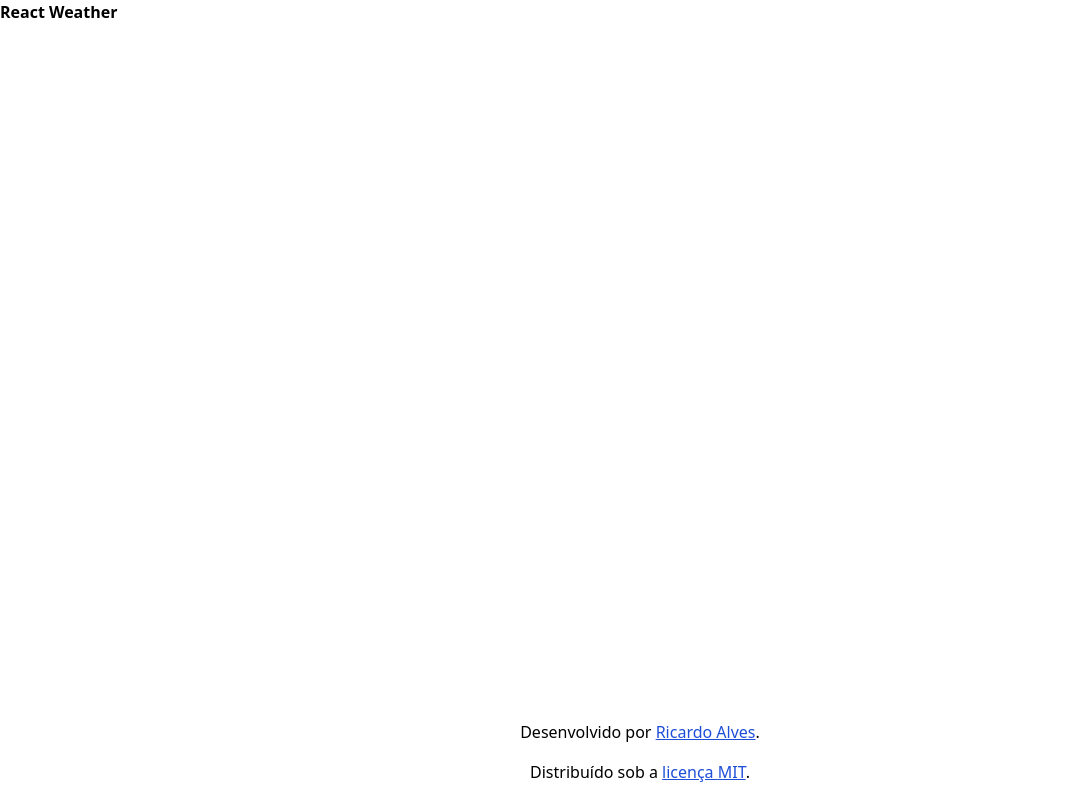
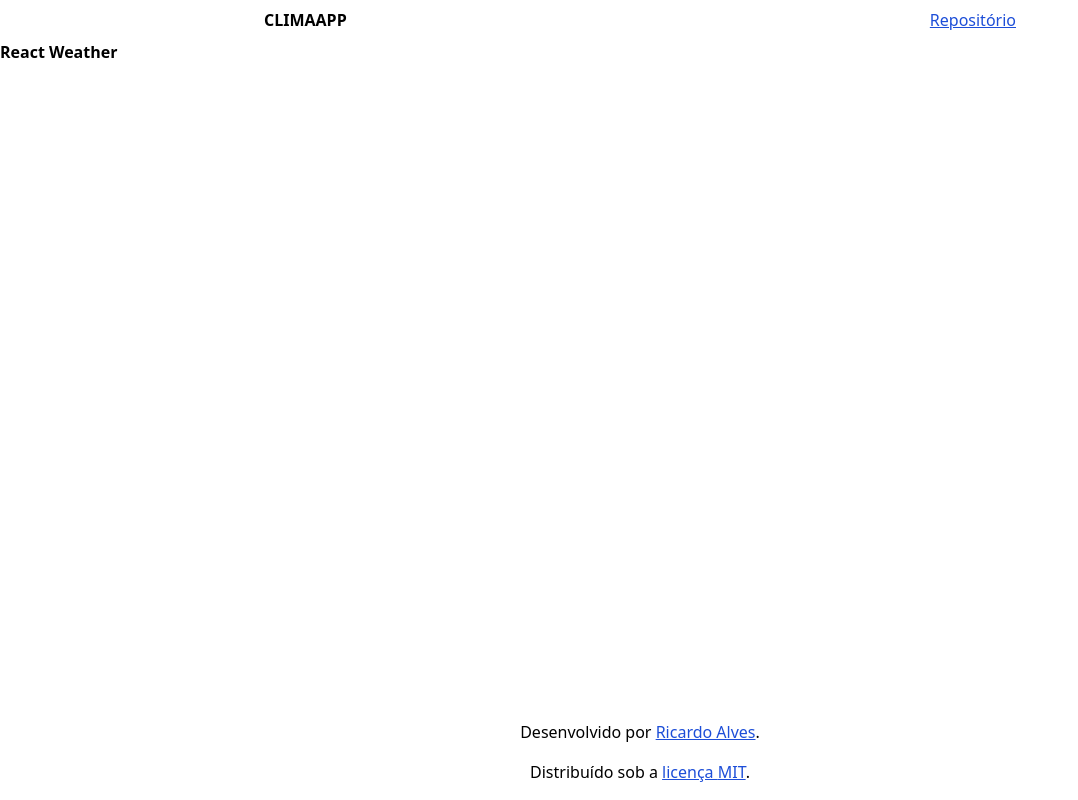
Before and after one commit to ricardospalves/react-weather, a Next.js app: page / in a window 1280 px wide. Shown: the whole page, without its empty margins (0-1078 px from the left). Built offline with nearby package versions, Linux system fonts and the light colour scheme.

Commit message:
add Header component

```diff
--- /dev/null
+++ b/src/components/Header/Header.tsx
@@ -0,0 +1,24 @@
+import { GENERAL, GITHUB } from 'src/constants'
+import { Container } from '../Container'
+import { HtmlLink } from '../HtmlLink'
+
+export const Header = () => {
+  return (
+    <Container
+      as="header"
+      className="flex justify-between h-10 shrink-0"
+      edgePadding
+    >
+      <h1 className="uppercase font-bold h-full flex items-center">
+        {GENERAL.appName}
+      </h1>
+
+      <HtmlLink
+        href={GITHUB.repositoryUrl}
+        className="h-full flex items-center"
+      >
+        Repositório
+      </HtmlLink>
+    </Container>
+  )
+}
--- /dev/null
+++ b/src/components/Header/index.tsx
@@ -0,0 +1 @@
+export * from './Header'
--- a/src/pages/index.tsx
+++ b/src/pages/index.tsx
@@ -3,6 +3,7 @@ import Head from 'next/head'
 
 import { GENERAL } from 'src/constants'
 import { Base } from 'src/components/Base'
+import { Header } from 'src/components/Header'
 import { Footer } from 'src/components/Footer'
 
 const Home: NextPage = () => {
@@ -14,6 +15,8 @@ const Home: NextPage = () => {
       </Head>
 
       <Base>
+        <Header />
+
         <main className="grow">
           <h1 className="font-bold">React Weather</h1>
         </main>
```
